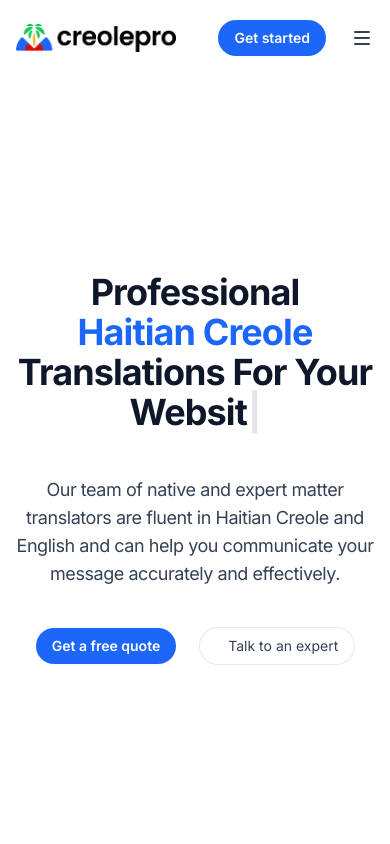
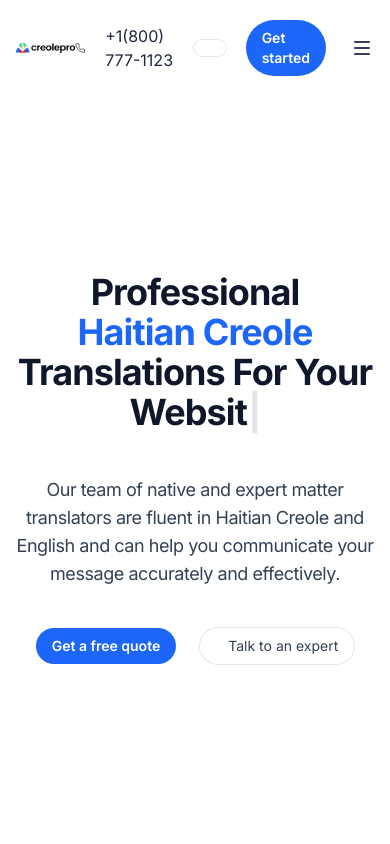
Before and after one commit to creolepro/creolepro, a Next.js app: page / in a window 390 px wide. Shown: the top 844 px of the page. Built offline with nearby package versions, Linux system fonts and the light colour scheme.

Commit message:
added phone to header

```diff
--- a/src/components/Choose.tsx
+++ b/src/components/Choose.tsx
@@ -48,7 +48,7 @@ export default function Choose() {
                 Why Choose Us?
               </h2>
               <p className="mt-2 text-3xl font-bold tracking-tight text-gray-900 sm:text-4xl">
-                Expert Haitian Creole Translations at Your Service
+                Native and Expert Haitian Creole Translations at Your Service
               </p>
               <p className="mt-6 text-base leading-7 text-gray-600">
                 Our team of Haitian expert matter translators can help you
--- a/src/components/Header.tsx
+++ b/src/components/Header.tsx
@@ -9,6 +9,7 @@ import { Button } from "@/components/Button";
 import { Container } from "@/components/Container";
 import { Logo } from "@/components/Logo";
 import { NavLink } from "@/components/NavLink";
+import { Phone } from "lucide-react";
 
 function MobileNavLink({
   href,
@@ -126,7 +127,7 @@ export function Header() {
         isScrolled ? "shadow-md" : ""
       } py-10`}
     >
-      <Container>
+      <Container className="max-w-screen-2xl mx-auto px-4 sm:px-6 lg:px-8">
         <nav className="relative flex justify-between">
           <div className="flex items-center md:gap-x-12">
             <Link href="/" aria-label="Home">
@@ -163,10 +164,20 @@ export function Header() {
               <NavLink href="/careers">Careers</NavLink>
             </div>
           </div>
-          <div className="flex items-center gap-x-5 md:gap-x-8">
-            <div className="hidden md:block">
-              <NavLink href="/login">Sign in</NavLink>
-            </div>
+          <div className="flex items-center gap-x-5 md:gap-x-4">
+            <Phone
+              className="h-5 w-5 text-gray-900"
+              aria-hidden="true"
+              strokeWidth="1.5"
+            />
+            <Link href="tel:+18007771123" className="text-slate-800 text-md">
+              <p className="text-slate-800 text-md">+1(800) 777-1123</p>
+            </Link>
+            <Button href="/login" variant="outline">
+              <div className="hidden md:block">
+                <span>Sign in</span>
+              </div>
+            </Button>
             <Button
               href="#register"
               color="blue"
```
